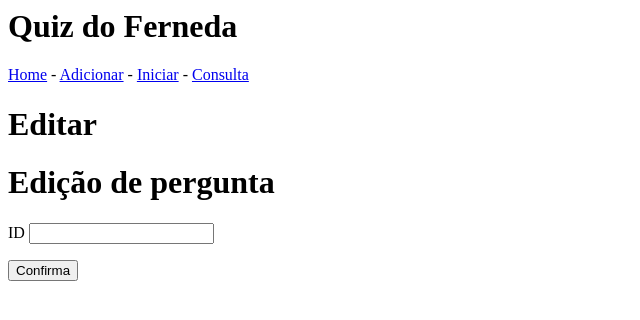
After one commit to dersonf/quiz, a Flask app: page /consulta in a window 1280 px wide. The commit adds this page. Shown: the top 320 px of the page, without its empty margins (0-640 px from the left). Run offline with Flask 2, Linux system fonts and the light colour scheme.

Commit message:
Desenvolvimento geral

```diff
--- a/app/forms.py
+++ b/app/forms.py
@@ -1,9 +1,20 @@
 from flask_wtf import FlaskForm
-from wtforms import StringField, BooleanField, SubmitField, SelectField, RadioField
+from wtforms import (
+    StringField,
+    BooleanField,
+    SubmitField,
+    SelectField,
+    RadioField,
+    IntegerField,
+)
 from wtforms.validators import DataRequired
 
 
-class CadastroForm(FlaskForm):
+class BotaoConfirma(FlaskForm):
+    submit = SubmitField('Confirma')
+
+
+class CadastroForm(BotaoConfirma):
     pergunta = StringField('Pergunta', [DataRequired()])
     resposta1 = StringField('Resposta 1', [DataRequired()])
     resposta2 = StringField('Resposta 2', [DataRequired()])
@@ -20,18 +31,26 @@ class CadastroForm(FlaskForm):
         (33, 'Média'),
         (66, 'Difícil'),
         ])
-    submit = SubmitField('Cadastrar')
 
 
 class PerguntaForm(FlaskForm):
-    # resposta = RadioField('Resposta', choices=[
-    #     ('resposta1', 'Resposta 1'),
-    #     ('resposta2', 'Resposta 2'),
-    #     ('resposta3', 'Resposta 3'),
-    #     ('resposta4', 'Resposta 4')
-    #     ])
     submit = SubmitField('Responder')
 
-    # def __init__(self, respostas: list = None, *args, **kwargs):
-    #     super().__init__(*args, **kwargs)
-    #     self.resposta.choices = respostas
+
+class ConsultaForm(BotaoConfirma):
+    pergunta_id = IntegerField('ID', [DataRequired()])
+
+
+class EditaPerguntaForm(BotaoConfirma):
+    pergunta = StringField('Pergunta', [DataRequired()])
+    dificuldade = IntegerField('Dificuldade', [DataRequired()])
+
+
+class EditaRespostaForm(BotaoConfirma):
+    resposta = StringField('Resposta', [DataRequired()])
+    correta = BooleanField('Correta')
+
+
+class NomeForm(FlaskForm):
+    nome = StringField('Nome', [DataRequired()])
+    iniciar = SubmitField('Iniciar')
--- a/app/routes.py
+++ b/app/routes.py
@@ -1,10 +1,26 @@
-from flask import render_template, redirect, url_for, flash, request, session
-from app.forms import CadastroForm, PerguntaForm
+from flask import (
+    render_template,
+    redirect,
+    url_for,
+    flash,
+    request,
+    session,
+    abort,
+)
+from app.forms import (
+    CadastroForm,
+    PerguntaForm,
+    ConsultaForm,
+    EditaPerguntaForm,
+    EditaRespostaForm,
+    NomeForm,
+)
 from app import app, db
 from app.models import Perguntas, Respostas
 from random import choice, sample
 from wtforms import RadioField
 from wtforms.validators import DataRequired
+import jinja2
 
 @app.route('/')
 def index():
@@ -47,19 +63,25 @@ def pergunta(pergunta):
     form = PerguntaForm()
     if form.validate_on_submit():
         return redirect(url_for('corrigir', resposta=form.resposta.data))
-    return render_template('pergunta.html', title='Pergunta', pergunta=pergunta, form=form)
+    return render_template('pergunta.html', title='Pergunta:', pergunta=pergunta, form=form)
 
 
 @app.route('/gera_pergunta')
 def gera_pergunta():
     id_perguntas, opcoes = [], []
+    session['perguntas'] = session.get('perguntas')
     # Pega todas as perguntas
     perguntas = Perguntas.query.all()
-    # Coloca o id das perguntas em uma lista
+    # Coloca o id das perguntas em uma lista exceto as já perguntas
     for id in perguntas:
-        id_perguntas.append(id.id)
+        if id.id not in session['perguntas']:
+            id_perguntas.append(id.id)
+    if not id_perguntas:
+        return redirect('/corrigir/fim')
     # Sorteia uma pergunta
     pergunta = Perguntas.query.get(choice(id_perguntas))
+    # Coloca na sessão perguntas já feitas
+    session['perguntas'].append(pergunta.id)
     # Pega as respostas da pergunta
     respostas = Respostas.query.filter_by(pergunta_id=pergunta.id)
     for resposta in respostas:
@@ -71,9 +93,81 @@ def gera_pergunta():
 
 @app.route('/corrigir/<resposta>')
 def corrigir(resposta):
+    if resposta == 'fim':
+        session.clear()
+        return render_template('index.html', title='Acabaram as perguntas. 500.000 pontos!!!')
     valida = Respostas.query.get(resposta)
+    pergunta = Perguntas.query.get(valida.pergunta_id)
     if valida.correta == True:
-        return render_template('acerto.html', title='Correção')
+        session['pontos'] = session.get('pontos') + 1000
+
+        if pergunta.dificuldade >= 0:
+            pergunta.dificuldade -= 1
+            db.session.commit()
+        return render_template('acerto.html', title='Correto!!!')
     else:
+        if pergunta.dificuldade <= 100:
+            pergunta.dificuldade += 1
+            db.session.commit()
+        pontos = session.get('pontos')
+        nome = session.get('nome')
         session.clear()
-        return render_template('errou.html', title='Correção')
+        return render_template('errou.html', title='Errou!!!', nome=nome, pontos=pontos)
+
+
+@app.route('/consulta', methods=['GET', 'POST'])
+def consulta():
+    form = ConsultaForm()
+    if form.validate_on_submit():
+        try:
+            pergunta = Perguntas.query.get(form.pergunta_id.data)
+            respostas = Respostas.query.filter_by(pergunta_id=pergunta.id)
+            return render_template('consulta.html', title='Editar', form=form, pergunta=pergunta, respostas=respostas)
+        except AttributeError:
+            flash("ID não existe.")
+        else:
+            return redirect(url_for('consulta'))
+    try:
+        return render_template('consulta.html', title='Editar', form=form)
+    except jinja2.exceptions.UndefinedError:
+        flash("ID não existe.")
+        return redirect(url_for('consulta'))
+
+@app.route('/editar/<tipo>/<id>', methods=['GET', 'POST'])
+def editar(tipo, id):
+    if tipo == 'pergunta':
+        pergunta = Perguntas.query.get(id)
+        form = EditaPerguntaForm()
+    elif tipo == 'resposta':
+        resposta = Respostas.query.get(id)
+        form = EditaRespostaForm()
+    if form.validate_on_submit():
+        if tipo == 'pergunta':
+            pergunta.pergunta = form.pergunta.data
+            pergunta.dificuldade = form.dificuldade.data
+        elif tipo == 'resposta':
+            resposta.resposta = form.resposta.data
+            resposta.correta = form.correta.data
+        db.session.commit()
+        flash('Pergunta atualizada com sucesso!')
+        return redirect(url_for('consulta'))
+    if tipo == 'pergunta':
+        form.pergunta.data = pergunta.pergunta
+        form.dificuldade.data = pergunta.dificuldade
+    elif tipo == 'resposta':
+        form.resposta.data = resposta.resposta
+        form.correta.data = resposta.correta
+    return render_template('edita_pergunta.html', form=form)
+
+
+@app.route('/iniciar', methods=['GET', 'POST'])
+def iniciar():
+    form = NomeForm()
+    if form.validate_on_submit():
+        session['nome'] = form.nome.data.title()
+        session['pontos'] = 0
+        session['perguntas'] = []
+        return redirect(url_for('gera_pergunta'))
+    else:
+        print(form.errors)
+    return render_template('iniciar.html', title='Iniciar', form=form)
--- a/app/templates/acerto.html
+++ b/app/templates/acerto.html
@@ -1,6 +1,6 @@
 {% extends "base.html" %}
 
 {% block content %}
-<h1>Correto!!!</h1>
+<h1>Pontuação: {{ session.get('pontos') }}</h1>
 <a href="{{ url_for('gera_pergunta') }}">Próxima</a>
 {% endblock %}
--- a/app/templates/base.html
+++ b/app/templates/base.html
@@ -8,13 +8,14 @@
 </ul>
 {% endif %}
 {% endwith %}
-<br>
+<p>
 <a href="{{ url_for('index') }}">Home</a> -
 <a href="{{ url_for('add') }}">Adicionar</a> -
-<a href="{{ url_for('gera_pergunta') }}">Iniciar</a> -
-
+<a href="{{ url_for('iniciar') }}">Iniciar</a> -
+<a href="{{ url_for('consulta') }}">Consulta</a>
+</p>
+<h1>{{ title }}</h1>
 
 {% block content %}{% endblock content %}
 {% block footer %}
-<h4>{{ session.choices }}</h4>
 {% endblock %}
--- /dev/null
+++ b/app/templates/consulta.html
@@ -0,0 +1,23 @@
+{% extends "base.html" %}
+
+{% block content %}
+<h1>Edição de pergunta</h1>
+<form action="" method="post">
+    {{ form.hidden_tag() }}
+    <p>
+        {{ form.pergunta_id.label }}
+        {{ form.pergunta_id(size=5) }}<br>
+        {% for error in form.pergunta_id.errors %}
+        <span style="color:red;">[{{ error }}]</span>
+        {% endfor %}
+    </p>
+    {% if form.pergunta_id.data %}
+    <p>pergunta: {{ pergunta.pergunta }} - <a href="{{ url_for('editar', tipo='pergunta', id=pergunta.id ) }}">editar</a></p>
+    {% for resposta in respostas %}
+    <p>resposta: {{ resposta.resposta }} - {{ resposta.correta }} - <a href="{{ url_for('editar', tipo='resposta', id=resposta.id ) }}">editar</a></p>
+    {% endfor %}
+    <p>Dificuldade: {{ pergunta.dificuldade }} - <a href="{{ url_for('editar', tipo='pergunta', id=pergunta.id ) }}">editar</a></p>
+    {% endif %}
+    <p>{{ form.submit() }}</p>
+</form>
+{% endblock %}
--- a/app/templates/errou.html
+++ b/app/templates/errou.html
@@ -2,5 +2,6 @@
 
 {% block content %}
 <h1>Que pena, errou!!!</h1>
+<h1>{{ nome }}, você conseguiu {{ pontos }} pontos!!!</h1>
 <a href="{{ url_for('index') }}">Inicio</a>
 {% endblock %}
--- a/app/templates/index.html
+++ b/app/templates/index.html
@@ -1,5 +1,4 @@
 {% extends "base.html" %}
 
 {% block content %}
-<h1>HOME</h1>
 {% endblock %}
--- a/app/templates/pergunta.html
+++ b/app/templates/pergunta.html
@@ -1,8 +1,6 @@
 {% extends "base.html" %}
 
 {% block content %}
-<br>
-<h1>Pergunta:</h1>
 <p><h2>{{ pergunta.pergunta }}</h2></p>
 <form action="" method="post">
     {{ form.hidden_tag() }}
```
Also changed, not shown: app/templates/edita_pergunta.html (added, +40 -0 lines), app/templates/iniciar.html (added, +16 -0 lines), quiz.db.
